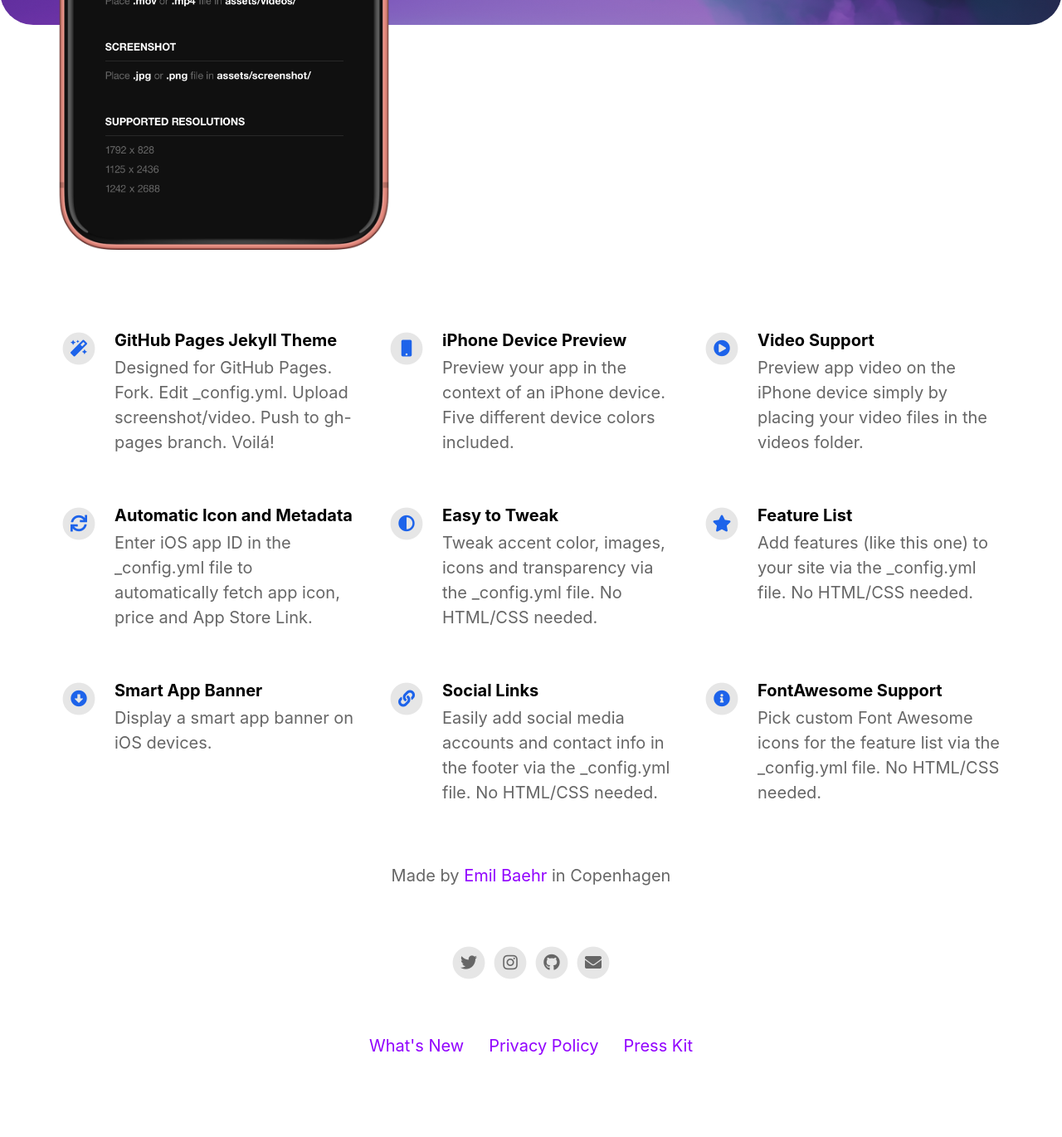
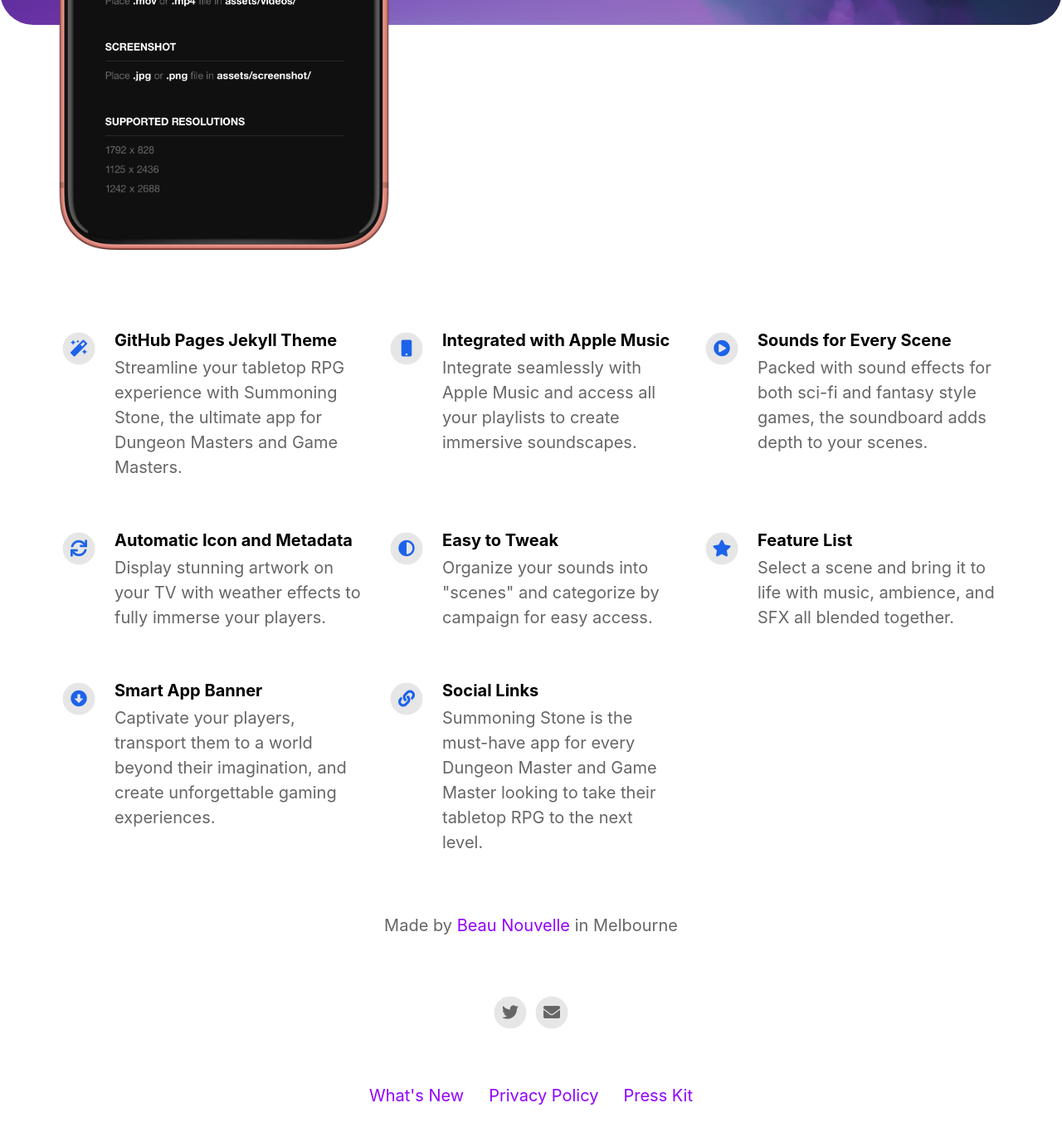
Before and after one commit to BeauNouvelle/summoning-stone-web, a Jekyll site: the page built from index.html, in a window 1280 px wide and 1400 px high, scrolled down 684 px. Shown: the top 1370 px of the window at 83% size. Built offline with Jekyll 4.4.1, drawn with Linux system fonts in a browser that asks for light colours; nearby versions of some CDN libraries; before the commit the page ends 2024 px from its top, so only the background shows below that; some of the changed text lies outside the part shown.

Commit message:
added more text to the landing page

```diff
--- a/_config.yml
+++ b/_config.yml
@@ -13,22 +13,22 @@ presskit_download_link                    : https://emilbaehr.com
 app_icon                                  : # assets/appicon.png                      # Automatically populates if not set and if iOS app ID is set.  Otherwise enter path to icon file manually.
 app_name                                  : Summoning Stone                                          # Automatically populates if not set and if iOS app ID is set.  Otherwise enter manually.
 app_price                                 : Free                                          # Automatically populates if not set and if iOS app ID is set.  Otherwise enter manually.
-app_description                           : Write a short tagline for your app.
+app_description                           : Transform your tabletop gaming with Summoning Stone - where immersive soundscapes meet fantasy and sci-fi.
 
 enable_smart_app_banner                   : true                                      # Set to true to show a smart app banner at top of page on mobile devices.
 
 
 
 # Information About Yourself
-your_name                                 : Emil Baehr
-your_link                                 : https://emilbaehr.com
-your_city                                 : Copenhagen
+your_name                                 : Beau Nouvelle
+your_link                                 : https://iosdev.space/@beau
+your_city                                 : Melbourne
 email_address                             : hello@summoningstone.app
-facebook_username                         :
-instagram_username                        : ebaehr
-twitter_username                          : ebaehr
-github_username                           : emilbaehr
-youtube_username                          :
+#facebook_username                         :
+#instagram_username                        : ebaehr
+twitter_username                          : beaunouvelle
+#github_username                           : emilbaehr
+#youtube_username                          :
 
 
 
@@ -36,44 +36,36 @@ youtube_username                          :
 features                                  :
 
   - title                                 : GitHub Pages Jekyll Theme
-    description                           : Designed for GitHub Pages. Fork. Edit _config.yml. Upload screenshot/video. Push to gh-pages branch. Voilá!
+    description                           : Streamline your tabletop RPG experience with Summoning Stone, the ultimate app for Dungeon Masters and Game Masters.
     fontawesome_icon_name                 : magic
 
-  - title                                 : iPhone Device Preview
-    description                           : Preview your app in the context of an iPhone device. Five different device colors included.
+  - title                                 : Integrated with Apple Music
+    description                           : Integrate seamlessly with Apple Music and access all your playlists to create immersive soundscapes.
     fontawesome_icon_name                 : mobile
 
-  - title                                 : Video Support
-    description                           : Preview app video on the iPhone device simply by placing your video files in the videos folder.
+  - title                                 : Sounds for Every Scene
+    description                           : Packed with sound effects for both sci-fi and fantasy style games, the soundboard adds depth to your scenes.
     fontawesome_icon_name                 : play-circle
 
   - title                                 : Automatic Icon and Metadata
-    description                           : Enter iOS app ID in the _config.yml file to automatically fetch app icon, price and App Store Link.
+    description                           : Display stunning artwork on your TV with weather effects to fully immerse your players.
     fontawesome_icon_name                 : sync
 
   - title                                 : Easy to Tweak
-    description                           : Tweak accent color, images, icons and transparency via the _config.yml file. No HTML/CSS needed.
+    description                           : Organize your sounds into "scenes" and categorize by campaign for easy access.
     fontawesome_icon_name                 : adjust
 
   - title                                 : Feature List
-    description                           : Add features (like this one) to your site via the _config.yml file. No HTML/CSS needed.
+    description                           : Select a scene and bring it to life with music, ambience, and SFX all blended together.
     fontawesome_icon_name                 : star
 
   - title                                 : Smart App Banner
-    description                           : Display a smart app banner on iOS devices.
+    description                           : Captivate your players, transport them to a world beyond their imagination, and create unforgettable gaming experiences.
     fontawesome_icon_name                 : arrow-alt-circle-down
 
   - title                                 : Social Links
-    description                           : Easily add social media accounts and contact info in the footer via the _config.yml file. No HTML/CSS needed.
+    description                           : Summoning Stone is the must-have app for every Dungeon Master and Game Master looking to take their tabletop RPG to the next level.
     fontawesome_icon_name                 : link
-
-  - title                                 : FontAwesome Support
-    description                           : Pick custom Font Awesome icons for the feature list via the _config.yml file. No HTML/CSS needed.
-    fontawesome_icon_name                 : info-circle
-
-  - title                                 : # New Feature Title
-    description                           : # New Feature Description
-    fontawesome_icon_name                 : # Enter Font Awesome icon name (e.g. star). Find icons on fontawesome.com/icons.
 
 
 
```
